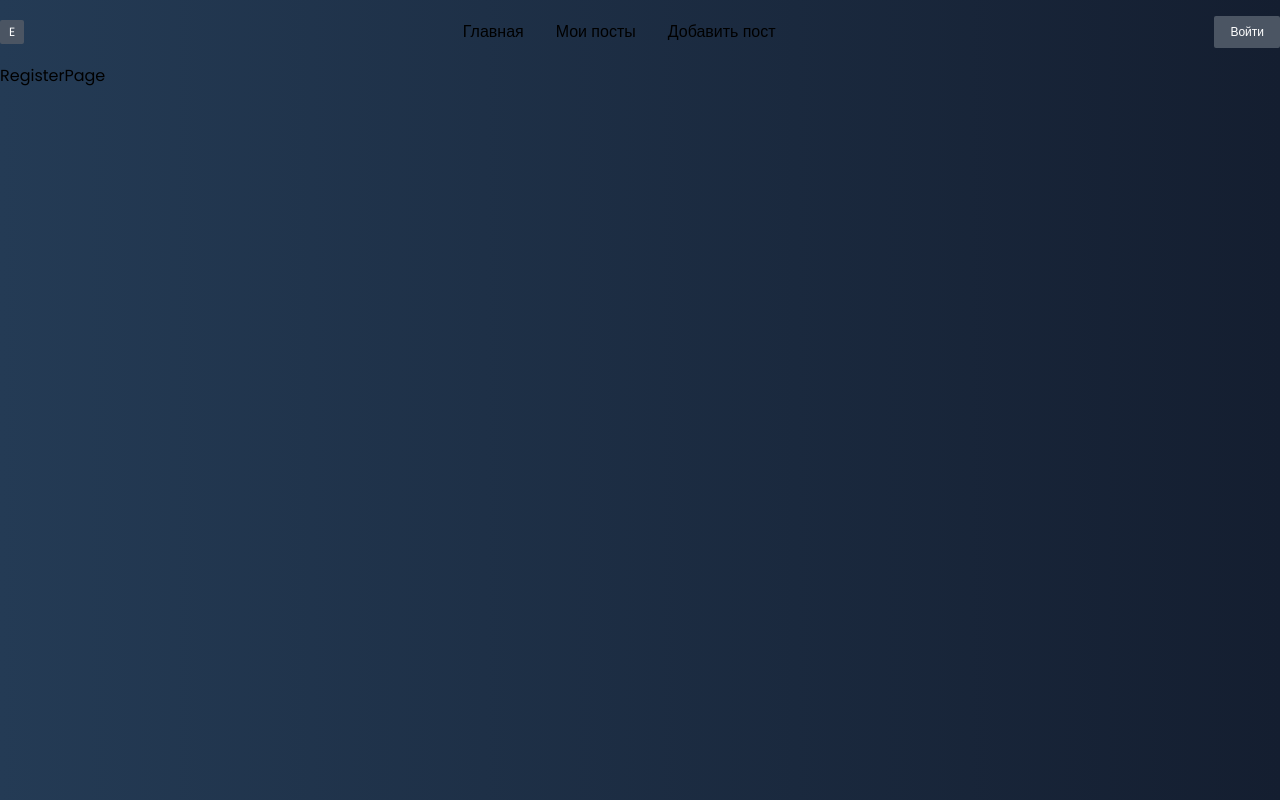
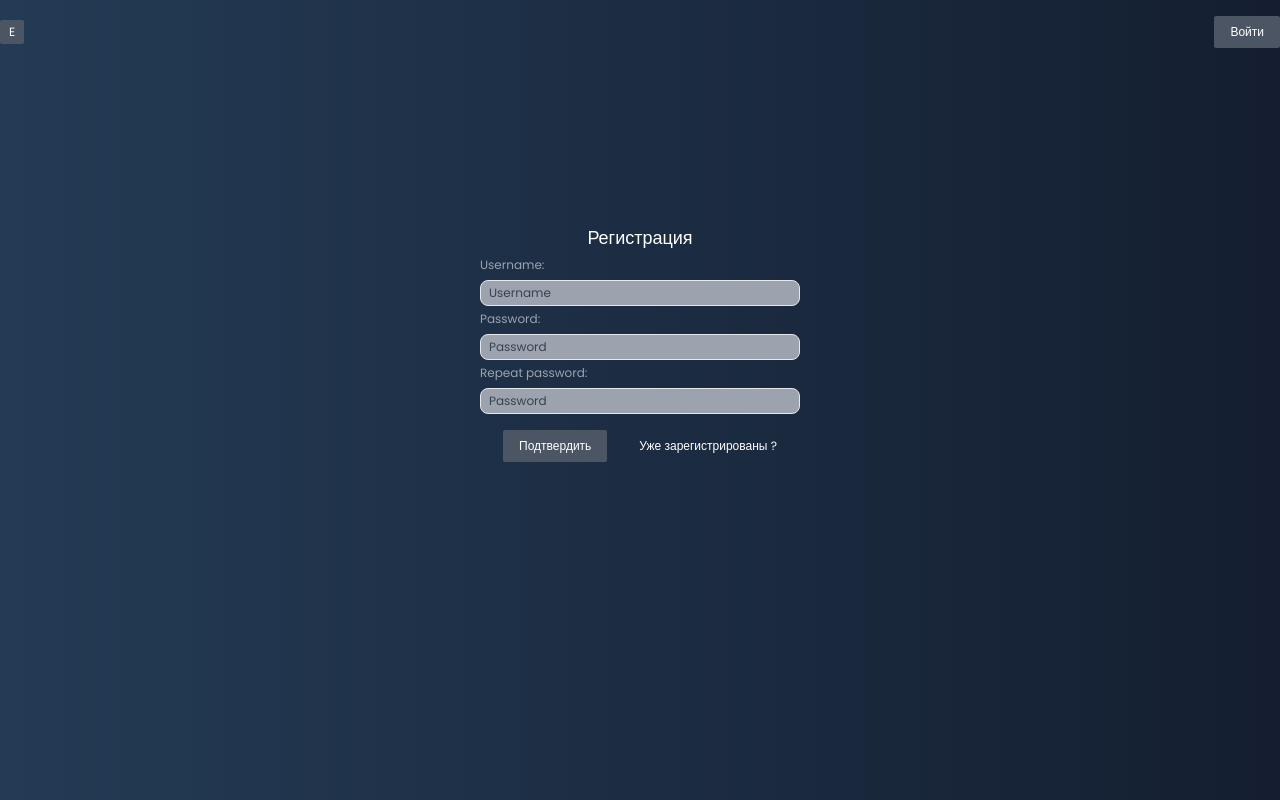
Before and after one commit to diiimmmaaas/app-blog-client, a React (Create React App) app: page /register in a window 1280 px wide. Built offline with nearby package versions, Linux system fonts and the light colour scheme.

Commit message:
add authSlice, registerForm, loginForm

```diff
--- a/package.json
+++ b/package.json
@@ -3,13 +3,17 @@
   "version": "0.1.0",
   "private": true,
   "dependencies": {
+    "@reduxjs/toolkit": "^1.8.3",
     "@testing-library/jest-dom": "^5.14.1",
     "@testing-library/react": "^13.0.0",
     "@testing-library/user-event": "^13.2.1",
+    "axios": "^0.27.2",
     "react": "^18.2.0",
     "react-dom": "^18.2.0",
+    "react-redux": "^8.0.2",
     "react-router-dom": "^6.3.0",
     "react-scripts": "5.0.1",
+    "react-toastify": "^9.0.7",
     "web-vitals": "^2.1.0"
   },
   "scripts": {
--- a/src/components/Layout.jsx
+++ b/src/components/Layout.jsx
@@ -3,11 +3,11 @@ import {Navbar} from "./Navbar";
 
 export const Layout = ({children}) => {
     return (
-        <React.Fragment>
+        <>
             <div className={"container mx-auto"}>
                 <Navbar/>
                 {children}
             </div>
-        </React.Fragment>
+        </>
     );
 };
--- a/src/components/Navbar.jsx
+++ b/src/components/Navbar.jsx
@@ -1,18 +1,58 @@
 import React from "react";
+import {Link, NavLink} from "react-router-dom";
 
 export const Navbar = () => {
+
+    const isAuth = false
+
+    const activeStyles = {
+        color: "white"
+    }
+
     return (
         <div className={"flex py-4 justify-between items-center"}>
-            <span className={"flex justify-center items-center w-6 h-6 bg-gray-600 text-xs text-white rounded-sm"}>E</span>
+            <span
+                className={"flex justify-center items-center w-6 h-6 bg-gray-600 text-xs text-white rounded-sm"}>E</span>
 
-            <ul className="flex gap-8">
-                <li><a href="/" className={"text-xs text-gray-600 hover:text-white"}></a>Главная</li>
-                <li><a href="/" className={"text-xs text-gray-400 hover:text-white"}></a>Мои посты</li>
-                <li><a href="/" className={"text-xs text-gray-400 hover:text-white"}></a>Добавить пост</li>
+            {
+                isAuth && <ul className="flex gap-8">
+                <li>
+                    <NavLink href="/"
+                             to={"/"}
+                             className={"text-xs text-gray-400 hover:text-white"}
+                             style={ ({isActive}) => isActive ? activeStyles : undefined}
+                    >
+                        Главная
+                    </NavLink>
+                </li>
+                <li>
+                    <NavLink href="/"
+                             to={"/posts"}
+                             className={"text-xs text-gray-400 hover:text-white"}
+                             style={ ({isActive}) => isActive ? activeStyles : undefined}
+                    >
+                        Мои посты
+                    </NavLink>
+                </li>
+                <li>
+                    <NavLink href="/"
+                             to={"/new"}
+                             className={"text-xs text-gray-400 hover:text-white"}
+                             style={ ({isActive}) => isActive ? activeStyles : undefined}
+                    >
+                        Добавить пост
+                    </NavLink>
+                </li>
             </ul>
+            }
+
+
 
             <div className={"flex justify-center items-center bg-gray-600 text-xs text-white rounded-sm px-4 py-2"}>
-                <button>Войти</button>
+                {
+                    isAuth ? (<button>Выйти</button>) : <Link to={"/login"}>Войти</Link>
+                }
+
             </div>
         </div>
     );
--- a/src/index.js
+++ b/src/index.js
@@ -3,10 +3,14 @@ import ReactDOM from "react-dom/client";
 import {BrowserRouter} from "react-router-dom";
 import "./index.css";
 import App from "./App";
+import {Provider} from "react-redux";
+import {store} from "./redux/store";
 
 const root = ReactDOM.createRoot(document.getElementById("root"));
 root.render(
     <BrowserRouter>
-        <App/>
+        <Provider store={store}>
+            <App/>
+        </Provider>
     </BrowserRouter>
 );
--- a/src/pages/LoginPage.jsx
+++ b/src/pages/LoginPage.jsx
@@ -1,9 +1,36 @@
 import React from "react";
+import {Link} from "react-router-dom";
 
 export const LoginPage = () => {
     return (
-        <div>
-            LoginPage
-        </div>
+        <form onSubmit={e => e.preventDefault()}
+              className={"w-1/4 h-60 mx-auto mt-40"}
+        >
+            <h1 className={"text-lg text-white text-center"}>Авторизация</h1>
+            <label className={"text-xs text-gray-400"}>
+                Username:
+                <input type={"text"}
+                       placeholder={"Username"}
+                       className={"mt-1 text-black w-full rounded-lg bg-gray-400 border py-1 px-2 text-xs outline-none placeholder:text-gray-700"}
+                />
+            </label>
+            <label className={"text-xs text-gray-400"}>
+                Password:
+                <input type={"password"}
+                       placeholder={"Password"}
+                       className={"mt-1 text-black w-full rounded-lg bg-gray-400 border py-1 px-2 text-xs outline-none placeholder:text-gray-700"}
+                />
+            </label>
+            <div className={"flex gap-8 justify-center mt-4"}>
+                <button type={"submit"}
+                        className={"flex justify-center items-center text-xs text-white rounded-sm py-2 px-4 bg-gray-600"}
+                >
+                    Войти
+                </button>
+                <Link to={"/register"}
+                      className={"flex justify-center items-center text-xs text-white"}
+                >Нет аккаунта ?</Link>
+            </div>
+        </form>
     );
 };
--- a/src/pages/RegisterPage.jsx
+++ b/src/pages/RegisterPage.jsx
@@ -1,9 +1,69 @@
-import React from "react";
+import React, {useState} from "react";
+import {Link} from "react-router-dom";
+import {useDispatch} from "react-redux";
+import {registerUser} from "../redux/features/auth/authSlice";
 
 export const RegisterPage = () => {
+
+    const [username, setUsername] = useState("")
+    const [password, setPassword] = useState("")
+    const [repeatPassword, setRepeatPassword] = useState("")
+    const dispatch = useDispatch()
+
+    const handleSubmit = () => {
+        try {
+            dispatch(registerUser({username, password}))
+            setUsername("")
+            setPassword("")
+            setRepeatPassword("")
+        } catch (error) {
+            console.log(error);
+        }
+    }
+
     return (
-        <div>
-            RegisterPage
-        </div>
+        <form onSubmit={e => e.preventDefault()}
+              className={"w-1/4 h-60 mx-auto mt-40"}
+        >
+            <h1 className={"text-lg text-white text-center"}>Регистрация</h1>
+            <label className={"text-xs text-gray-400"}>
+                Username:
+                <input type={"text"}
+                       value={username}
+                       onChange={e => setUsername(e.target.value)}
+                       placeholder={"Username"}
+                       className={"mt-1 text-black w-full rounded-lg bg-gray-400 border py-1 px-2 text-xs outline-none placeholder:text-gray-700"}
+                />
+            </label>
+            <label className={"text-xs text-gray-400"}>
+                Password:
+                <input type={"password"}
+                       value={password}
+                       onChange={e => setPassword(e.target.value)}
+                       placeholder={"Password"}
+                       className={"mt-1 text-black w-full rounded-lg bg-gray-400 border py-1 px-2 text-xs outline-none placeholder:text-gray-700"}
+                />
+            </label>
+            <label className={"text-xs text-gray-400"}>
+                Repeat password:
+                <input type={"password"}
+                       value={repeatPassword}
+                       onChange={e => setRepeatPassword(e.target.value)}
+                       placeholder={"Password"}
+                       className={"mt-1 text-black w-full rounded-lg bg-gray-400 border py-1 px-2 text-xs outline-none placeholder:text-gray-700"}
+                />
+            </label>
+            <div className={"flex gap-8 justify-center mt-4"}>
+                <button type={"submit"}
+                        onClick={handleSubmit}
+                        className={"flex justify-center items-center text-xs text-white rounded-sm py-2 px-4 bg-gray-600"}
+                >
+                    Подтвердить
+                </button>
+                <Link to={"/login"}
+                      className={"flex justify-center items-center text-xs text-white"}
+                >Уже зарегистрированы ?</Link>
+            </div>
+        </form>
     );
 };
--- /dev/null
+++ b/src/redux/features/auth/authSlice.js
@@ -0,0 +1,51 @@
+import {createAsyncThunk, createSlice} from "@reduxjs/toolkit";
+import {instance} from "../../../utils/axios";
+
+
+const initialState = {
+    user: null,
+    token: null,
+    isLoading: false,
+    status: null
+}
+
+export const registerUser = createAsyncThunk("auth/registerUser", async ({username, password}) => {
+    try {
+        const {data} = await instance.post("/auth/register", {
+            username,
+            password,
+        })
+
+        if (data.token) {
+            window.localStorage.setItem("token", data.token)
+        }
+
+        return data
+    } catch (error) {
+        console.log(error);
+    }
+})
+
+export const authSlice = createSlice({
+    name: "auth",
+    initialState,
+    reducers: {},
+    extraReducers: {
+        [registerUser.pending] : (state) => {
+            state.isLoading = true
+            state.status = null
+        },
+        [registerUser.fulfilled] : (state, action) => {
+            state.isLoading = false
+            state.status = action.payload.message
+            state.user = action.payload.user
+            state.token = action.payload.token
+        },
+        [registerUser.rejected] : (state, action) => {
+            state.status = action.payload.message
+            state.isLoading = false
+        },
+    }
+})
+
+export const authReducer = authSlice.reducer
--- /dev/null
+++ b/src/redux/store.js
@@ -0,0 +1,9 @@
+import {configureStore} from "@reduxjs/toolkit";
+import {authReducer} from "./features/auth/authSlice";
+
+
+export const store = configureStore({
+    reducer: {
+        auth: authReducer
+    },
+})
--- /dev/null
+++ b/src/utils/axios.js
@@ -0,0 +1,11 @@
+import axios from "axios";
+
+export const instance = axios.create({
+    baseURL: "http://localhost:3002/api"
+})
+
+instance.interceptors.request.use(config => {
+    config.headers.Authorization = window.localStorage.getItem("token")
+
+    return config
+})
```
Also changed, not shown: 1 other file (tests, documents, lock files or other folders).
